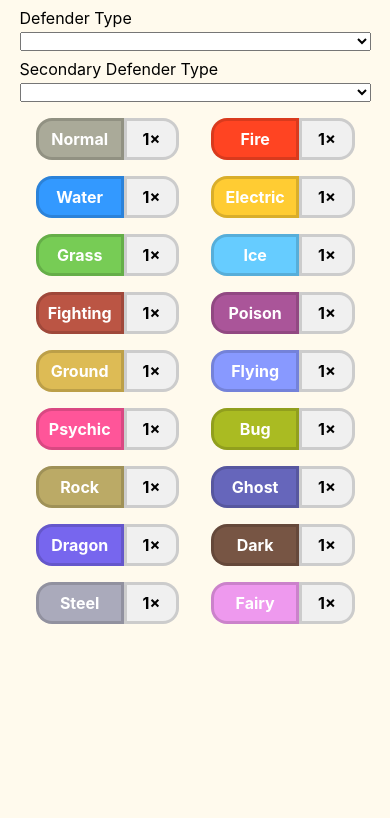
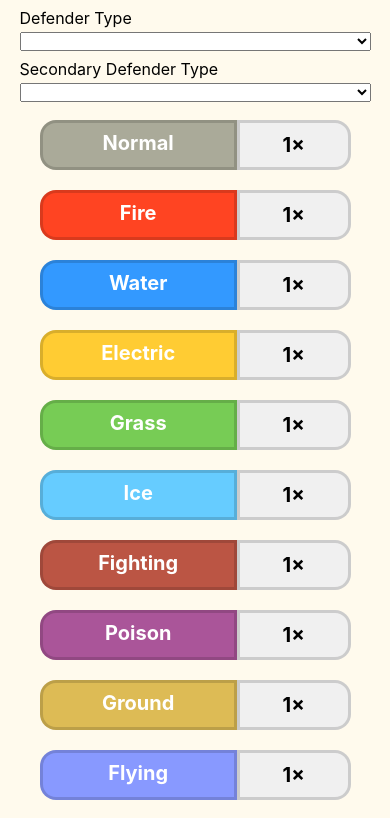
Before and after one commit to Luke-Pilon/type-advantage-calculator, a React (Create React App) app: page / in a window 390 px wide. Shown: the top 818 px of the page. Built offline with nearby package versions, Linux system fonts and the light colour scheme.

Commit message:
adjusting content styling to display larger on tablet and desktop

```diff
--- a/src/App.js
+++ b/src/App.js
@@ -10,7 +10,7 @@ import { checkAdvantage } from './utils/checkAdvantage';
 const Wrapper = styled.div`
     width: 90%;
     height: 100vh;
-    max-width: 450px;
+    max-width: 540px;
     margin: auto;
     display: flex;
     flex-direction: column;
--- a/src/components/TypeRow.js
+++ b/src/components/TypeRow.js
@@ -6,6 +6,7 @@ const StyledTypeRow = styled.div`
     margin: 0.5em 1em;
     justify-content: center;
     font-weight: bold;
+    font-size: 20px;
     flex-basis: 40%;
     flex-grow: 1;
     display: flex;
--- a/src/components/TypeRowList.js
+++ b/src/components/TypeRowList.js
@@ -11,7 +11,6 @@ const StyledTypeRowList = styled.section`
 `;
 
 const TypeRowList = memo(({ moveTypes }) => {
-    console.log(moveTypes);
     const sortedMoveTypes = [...moveTypes].sort((a, b) => {
         return (
             b.firstTypeMultiplier * b.secondTypeMultiplier -
```
